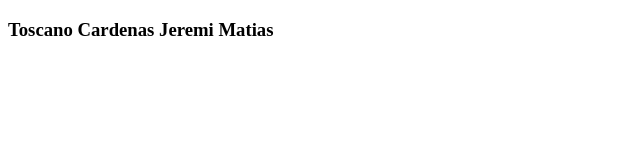
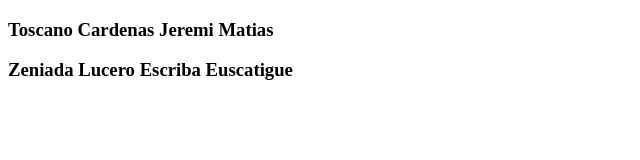
Before and after one commit to grupo12025/Node.js, a plain HTML site: page index.html in a window 1280 px wide. Shown: the whole page, without its empty margins (0-640 px from the left). Drawn offline with Linux system fonts and the light colour scheme.

Commit message:
SEGUNDA FASE ESCRIBA

```diff
--- a/index.html
+++ b/index.html
@@ -7,5 +7,6 @@
 </head>
 <body>
     <h3>Toscano Cardenas Jeremi Matias</h3>
+    <h3>Zeniada Lucero Escriba Euscatigue</h3>
 </body>
 </html>
```
